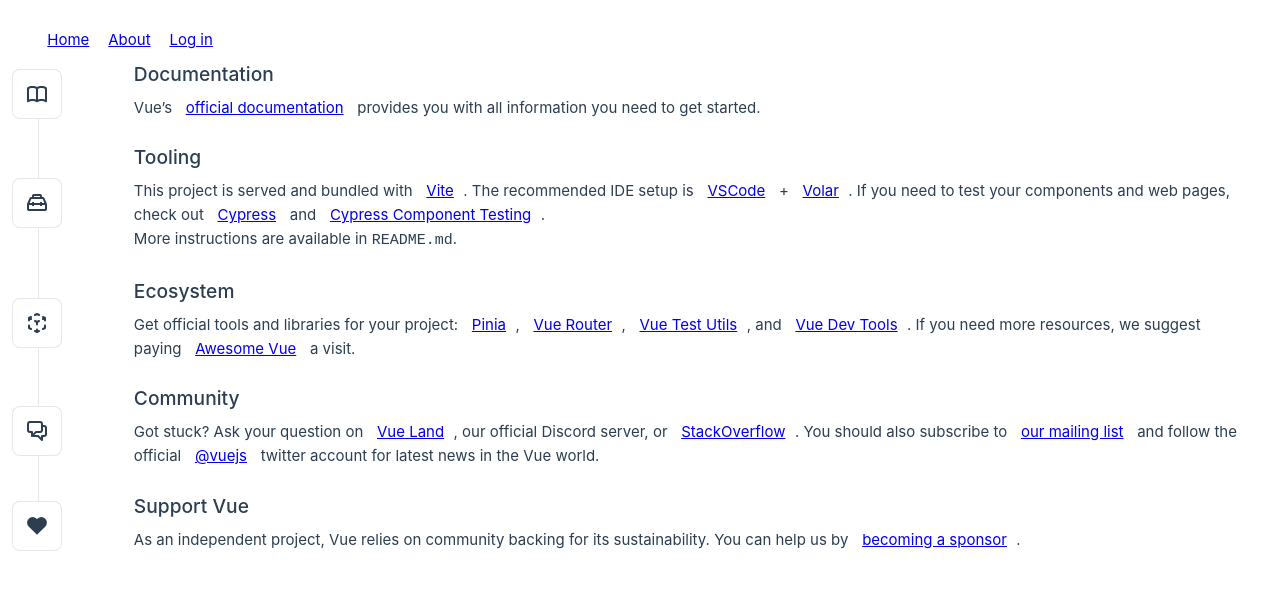
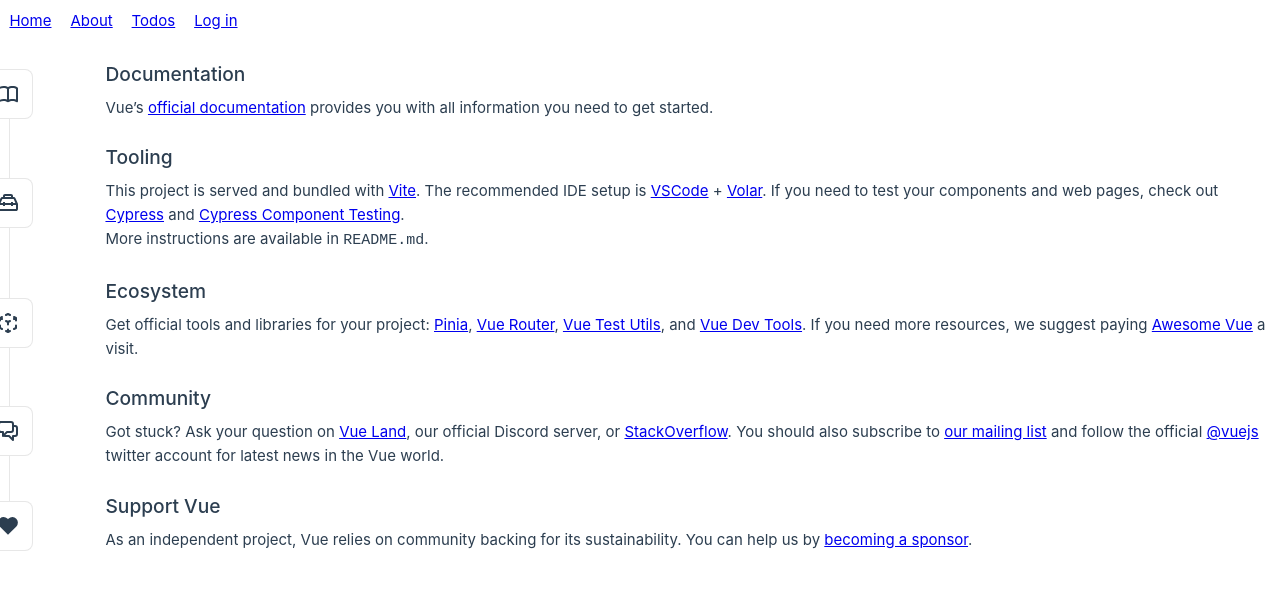
Before and after one commit to IDontEvenCarem/henryk-scheduler, a Vue app in the folder client/: page / in a window 1280 px wide. Shown: the top 590 px of the page. Built offline with nearby package versions, Linux system fonts and the light colour scheme.

Commit message:
Reorganisation of page structure

```diff
--- a/client/src/App.vue
+++ b/client/src/App.vue
@@ -1,32 +1,12 @@
 <script setup lang="ts">
-import { RouterLink, RouterView } from 'vue-router'
-import HelloWorld from '@/components/HelloWorld.vue'
+import { RouterView } from 'vue-router'
 </script>
 
 <template>
-  <header>
-    <div class="wrapper">
-      <nav>
-        <RouterLink to="/">Home</RouterLink>
-        <RouterLink to="/about">About</RouterLink>
-        <RouterLink to="/login">Log in</RouterLink>
-      </nav>
-    </div>
-  </header>
-
   <RouterView>
   </RouterView>
 </template>
 
 <style>
 @import '@/assets/base.css';
-
-a {
-  margin: 1ch;
-}
-
-body {
-  margin: 3ch 4ch;
-}
-
 </style>
--- /dev/null
+++ b/client/src/components/StandardPageWrapper.vue
@@ -0,0 +1,40 @@
+<script lang="ts" setup>
+import {RouterLink} from 'vue-router'
+
+</script>
+
+<template>
+    <div class="page-layout-wrapper">
+        <nav>
+            <RouterLink to="/">Home</RouterLink>
+            <RouterLink to="/about">About</RouterLink>
+            <RouterLink to="/todos">Todos</RouterLink>
+            <RouterLink to="/login">Log in</RouterLink>
+        </nav>
+
+        <main>
+            <slot></slot>
+        </main>
+    </div>
+</template>
+
+<style scoped>
+    .page-layout-wrapper {
+        /* for now just a dummy declaration, also makes it wide */
+        display: grid;
+        grid-template-columns: auto;
+        grid-template-rows: auto;
+    }
+
+    nav {
+        display: flex;
+        flex-direction: row;
+    }
+    nav > * {
+        padding: 1ch;
+    }
+
+    main {
+        padding: 1ch;
+    }
+</style>
--- a/client/src/router/index.ts
+++ b/client/src/router/index.ts
@@ -1,6 +1,8 @@
 import { createRouter, createWebHistory } from 'vue-router'
 import HomeView from '../views/HomeView.vue'
 import LoginView from '../views/LoginView.vue'
+import AboutViewVue from '@/views/AboutView.vue'
+import TodosViewVue from '@/views/TodosView.vue'
 
 const router = createRouter({
   history: createWebHistory(import.meta.env.BASE_URL),
@@ -18,11 +20,21 @@
     {
       path: '/about',
       name: 'about',
-      // route level code-splitting
-      // this generates a separate chunk (About.[hash].js) for this route
-      // which is lazy-loaded when the route is visited.
-      component: () => import('../views/AboutView.vue')
+      component: AboutViewVue
+    },
+    {
+      path: '/todos',
+      name: 'todo',
+      component: TodosViewVue
     }
+    // {
+    //   path: '/about',
+    //   name: 'about',
+    //   // route level code-splitting
+    //   // this generates a separate chunk (About.[hash].js) for this route
+    //   // which is lazy-loaded when the route is visited.
+    //   component: () => import('../views/AboutView.vue')
+    // }
   ]
 })
 
--- a/client/src/views/AboutView.vue
+++ b/client/src/views/AboutView.vue
@@ -1,25 +1,10 @@
 <script lang="ts" setup>
-import SimpleTodoWidgetGoal from "../components/SimpleTodoWidgetGoal.vue";
-import SimpleTodoWidgetPinia from "../components/SimpleTodoWidgetPinia.vue";
+import StandardPageWrapper from "../components/StandardPageWrapper.vue";
+
 </script>
 
 <template>
-  <div class="todos-wrapper">
-    <div>
-      <h1>Dexie: </h1>
-      <SimpleTodoWidgetGoal></SimpleTodoWidgetGoal>
-    </div>
-    <div>
-      <h1>Another Dexie: </h1>
-      <SimpleTodoWidgetGoal></SimpleTodoWidgetGoal>
-    </div>
-  </div>
+	<StandardPageWrapper>
+		<h1>This is an about page</h1>
+	</StandardPageWrapper>
 </template>
-
-<style scoped>
-.todos-wrapper {
-  display: grid;
-  grid-template-rows: auto;
-  grid-template-columns: 1fr 1fr 1fr;
-}
-</style>
--- a/client/src/views/HomeView.vue
+++ b/client/src/views/HomeView.vue
@@ -1,9 +1,12 @@
 <script setup lang="ts">
 import TheWelcome from '@/components/TheWelcome.vue'
+import StandardPageWrapper from '../components/StandardPageWrapper.vue'
 </script>
 
 <template>
-  <main>
-    <TheWelcome />
-  </main>
+  <StandardPageWrapper>
+    <main>
+      <TheWelcome />
+    </main>
+  </StandardPageWrapper>
 </template>
--- /dev/null
+++ b/client/src/views/TodosView.vue
@@ -0,0 +1,28 @@
+<script lang="ts" setup>
+import SimpleTodoWidgetGoal from "../components/SimpleTodoWidgetGoal.vue";
+import SimpleTodoWidgetPinia from "../components/SimpleTodoWidgetPinia.vue";
+import StandardPageWrapper from "../components/StandardPageWrapper.vue";
+</script>
+
+<template>
+<StandardPageWrapper>
+    <div class="todos-wrapper">
+        <div>
+            <h1>Dexie: </h1>
+            <SimpleTodoWidgetGoal></SimpleTodoWidgetGoal>
+        </div>
+        <div>
+            <h1>Another Dexie: </h1>
+            <SimpleTodoWidgetGoal></SimpleTodoWidgetGoal>
+        </div>
+    </div>
+</StandardPageWrapper>
+</template>
+
+<style scoped>
+.todos-wrapper {
+  display: grid;
+  grid-template-rows: auto;
+  grid-template-columns: 1fr 1fr 1fr;
+}
+</style>
```
